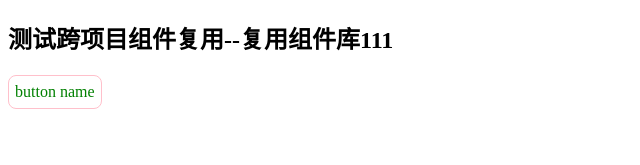
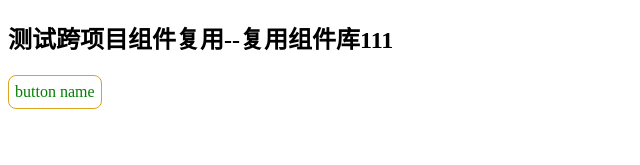
Before and after one commit to Heyff12/reuseSon, an Angular app: page / in a window 1280 px wide. Shown: the top 165 px of the page, without its empty margins (0-640 px from the left). Built offline with nearby package versions, Linux system fonts and the light colour scheme.

Commit message:
fix bordeer form parent

```diff
--- a/src/app/components/the-button/the-button.component.less
+++ b/src/app/components/the-button/the-button.component.less
@@ -3,7 +3,7 @@
     padding:0 6px;
     min-width: 60px;
     line-height: 32px;
-    border: 1px solid pink;
+    border: 1px solid goldenrod;
     border-radius: 8px;
     color:green;
 }
```
